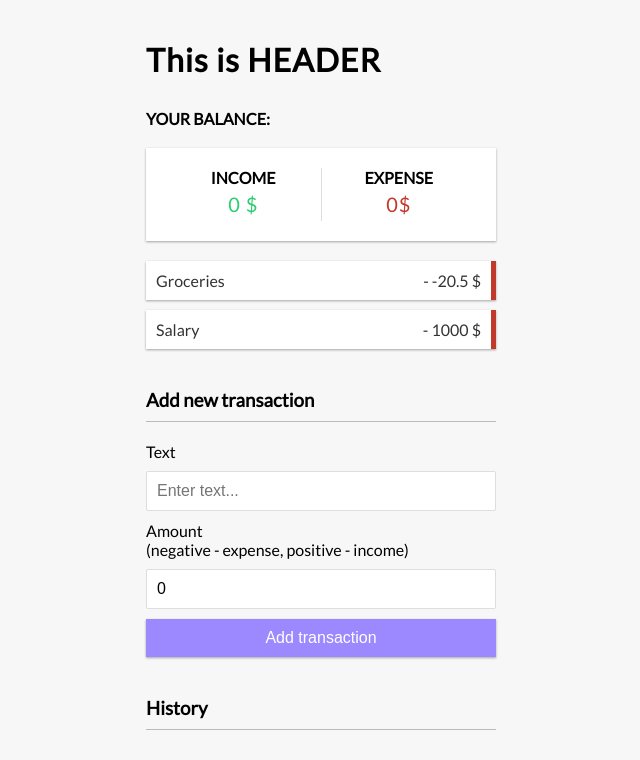
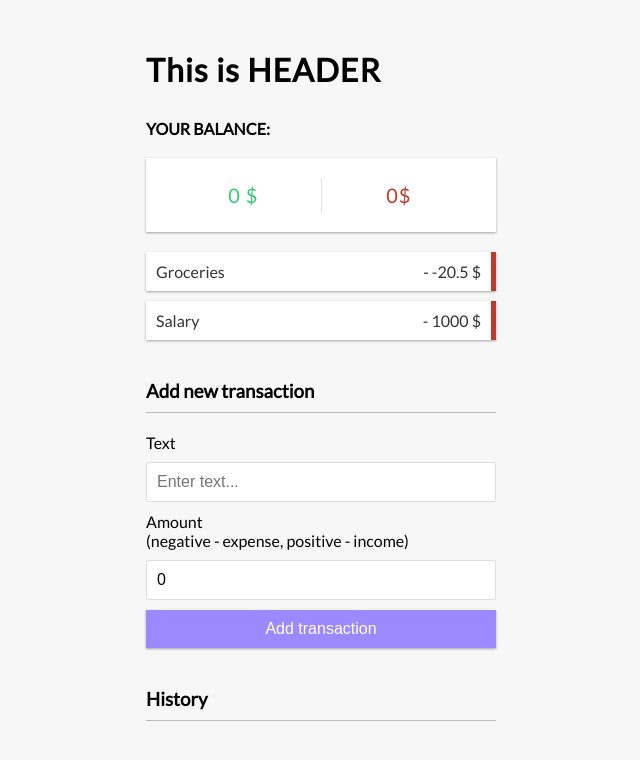
Before and after one commit to OmarMohmdSuleiman/Expense-tracker, a React (Vite) app: page / in a window 1280 px wide. Shown: the top 760 px of the page, without its empty margins (319-959 px from the left). Built offline with nearby package versions, Linux system fonts and the light colour scheme.

Commit message:
Add income and expense props to display in Income-expenses component

```diff
--- a/src/components/Income-expenses.jsx
+++ b/src/components/Income-expenses.jsx
@@ -1,13 +1,13 @@
 import React from "react";
 
-function IncomeExpenses(){
+function IncomeExpenses(props){
     return (<div className="inc-exp-container">
         <div>
-          <h4>Income</h4>
+          <h4>{props.Income}</h4>
   <p className="money plus">0 $</p>
         </div>
         <div>
-          <h4>Expense</h4>
+          <h4>{props.Expense}</h4>
   <p className="money minus">0$</p>
         </div>
       </div>);
```
